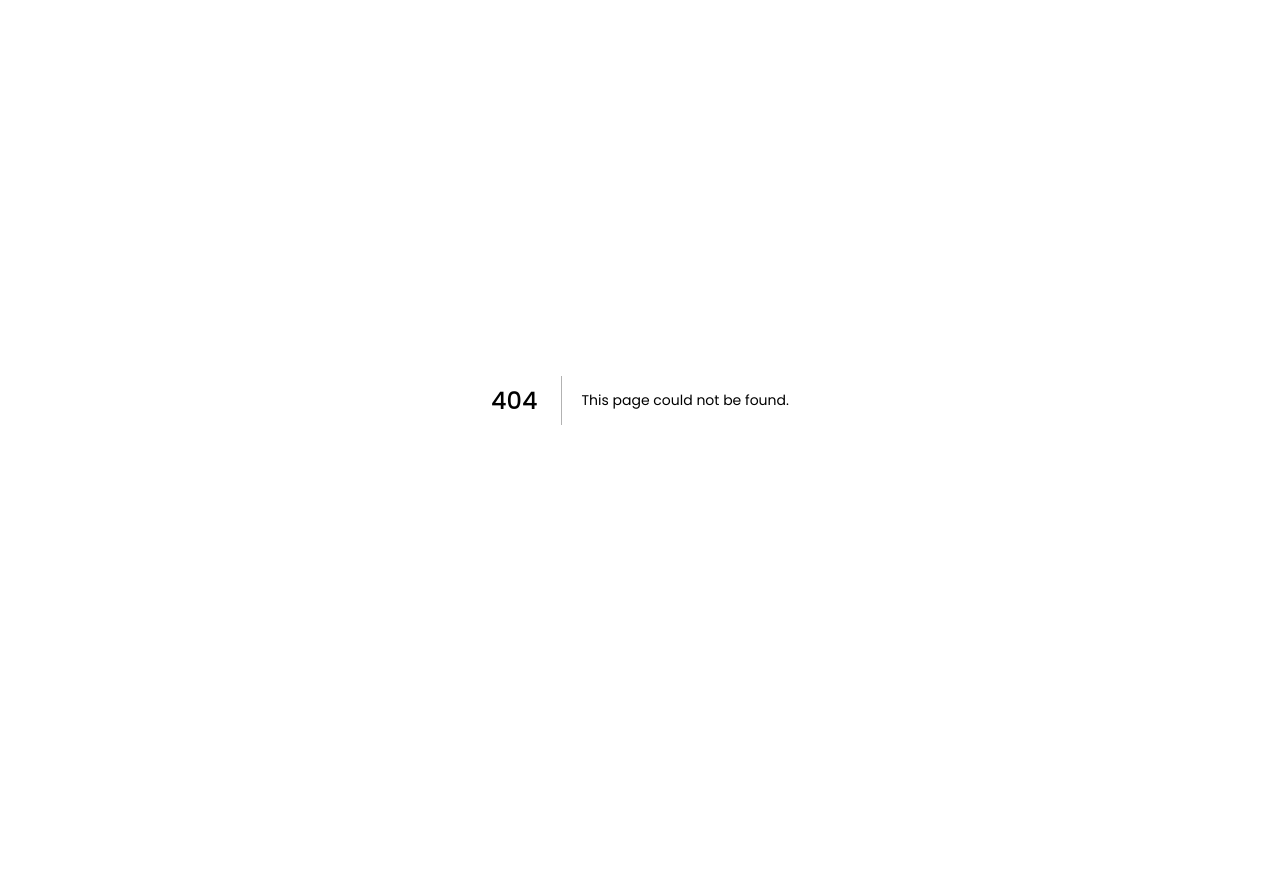
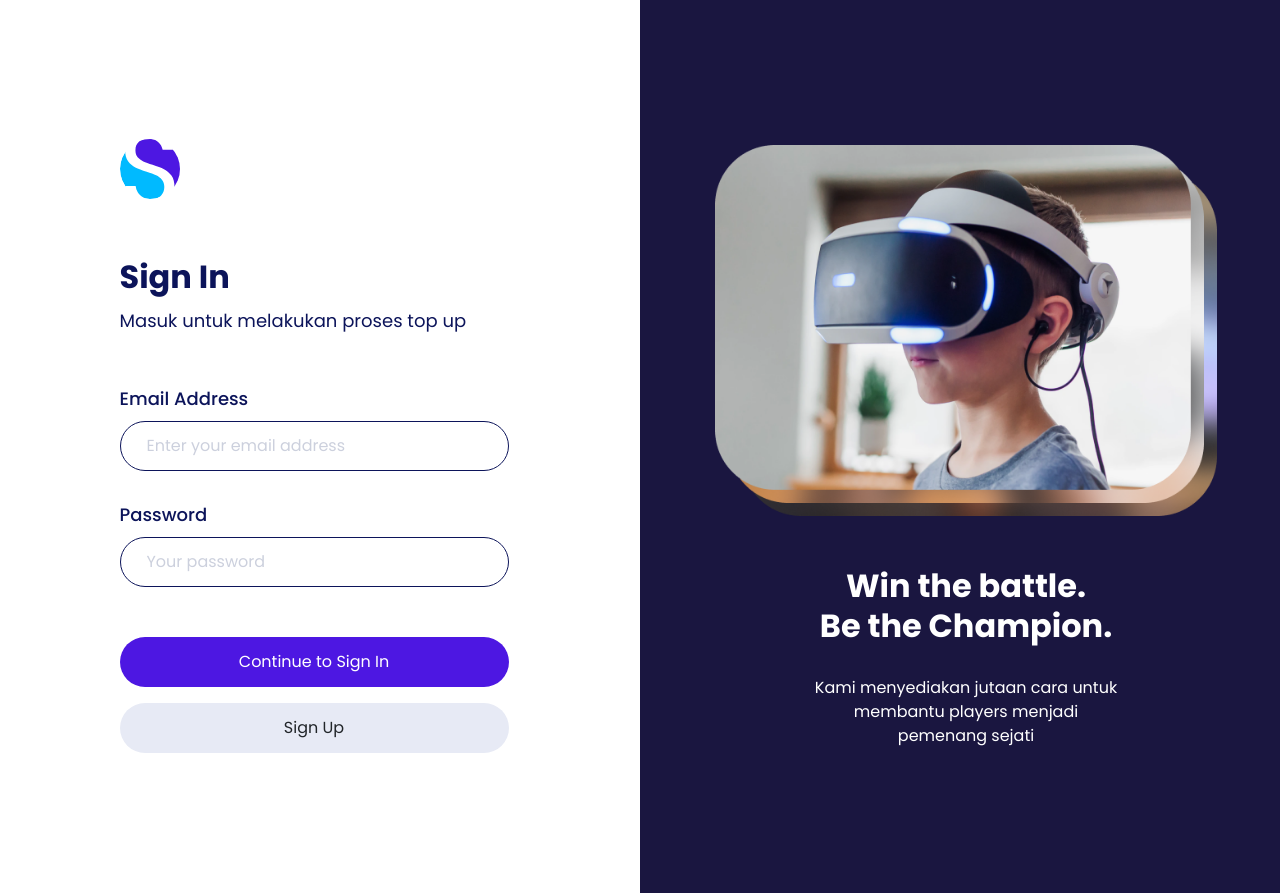
Before and after one commit to indrasz/storegg-nextjs, a Next.js app: page /sign-in in a window 1280 px wide. Before the commit this address had no page. Before the commit the page ends 800 px from the top, so only its background shows below. Built offline with nearby package versions, Linux system fonts and the light colour scheme.

Commit message:
add sign in page

```diff
--- /dev/null
+++ b/components/organism/SignInForm/index.tsx
@@ -0,0 +1,47 @@
+import Link from "next/link";
+
+export default function SignInForm() {
+    return (
+        <>
+            <h2 className="text-4xl fw-bold color-palette-1 mb-10">Sign In</h2>
+            <p className="text-lg color-palette-1 m-0">Masuk untuk melakukan proses top up</p>
+            <div className="pt-50">
+                <label className="form-label text-lg fw-medium color-palette-1 mb-10">
+                    Email Address
+                </label>
+                <input
+                    type="email"
+                    className="form-control rounded-pill text-lg"
+                    placeholder="Enter your email address"
+                />
+            </div>
+            <div className="pt-30">
+                <label
+                    className="form-label text-lg fw-medium color-palette-1 mb-10"
+                >
+                    Password
+                </label>
+                <input
+                    type="password"
+                    className="form-control rounded-pill text-lg"
+                    placeholder="Your password"
+                />
+            </div>
+            <div className="button-group d-flex flex-column mx-auto pt-50">
+                <button
+                    type="button"
+                    className="btn btn-sign-in fw-medium text-lg text-white rounded-pill mb-16"
+                >
+                    Continue to Sign In
+                </button>
+                <Link href="/sign-up">
+                    <a
+                        className="btn btn-sign-up fw-medium text-lg color-palette-1 rounded-pill"
+                    >
+                        Sign Up
+                    </a>
+                </Link>
+            </div>
+        </>
+    );
+}
--- /dev/null
+++ b/pages/sign-in/index.tsx
@@ -0,0 +1,45 @@
+import Image from "next/image";
+import Link from "next/link";
+import SignInForm from "../../components/organism/SignInForm";
+
+export default function SignIn() {
+    return (
+        <section className="sign-in mx-auto">
+            <div className="row">
+                <div className="col-xxl-5 col-lg-6 my-auto py-lg-0 pt-lg-50 pb-lg-50 pt-30 pb-47 px-0">
+                    <form action="">
+                        <div className="container mx-auto">
+                            <div className="pb-50">
+                                <Link href="/">
+                                    <a className="navbar-brand">
+                                        <Image src="/icon/logo.svg" width={60} height={60} alt="logo" />
+                                    </a>
+                                </Link>
+                            </div>
+                            <SignInForm />
+                        </div>
+                    </form>
+                </div>
+                <div className="col-xxl-7 col-lg-6 bg-blue text-center pt-lg-145 pb-lg-145 d-lg-block d-none">
+                    <img src="/img/Header-9.png" width="502" height="391.21" className="img-fluid pb-50" alt="" />
+                    <h2 className="text-4xl fw-bold text-white mb-30">
+                        Win the battle.
+                        <br />
+                        Be the Champion.
+
+                    </h2>
+                    <p className="text-white m-0">
+                        Kami menyediakan jutaan cara untuk
+                        <br />
+                        {' '}
+                        membantu players menjadi
+                        <br />
+                        pemenang
+                        sejati
+
+                    </p>
+                </div>
+            </div>
+        </section>
+    );
+}
```
